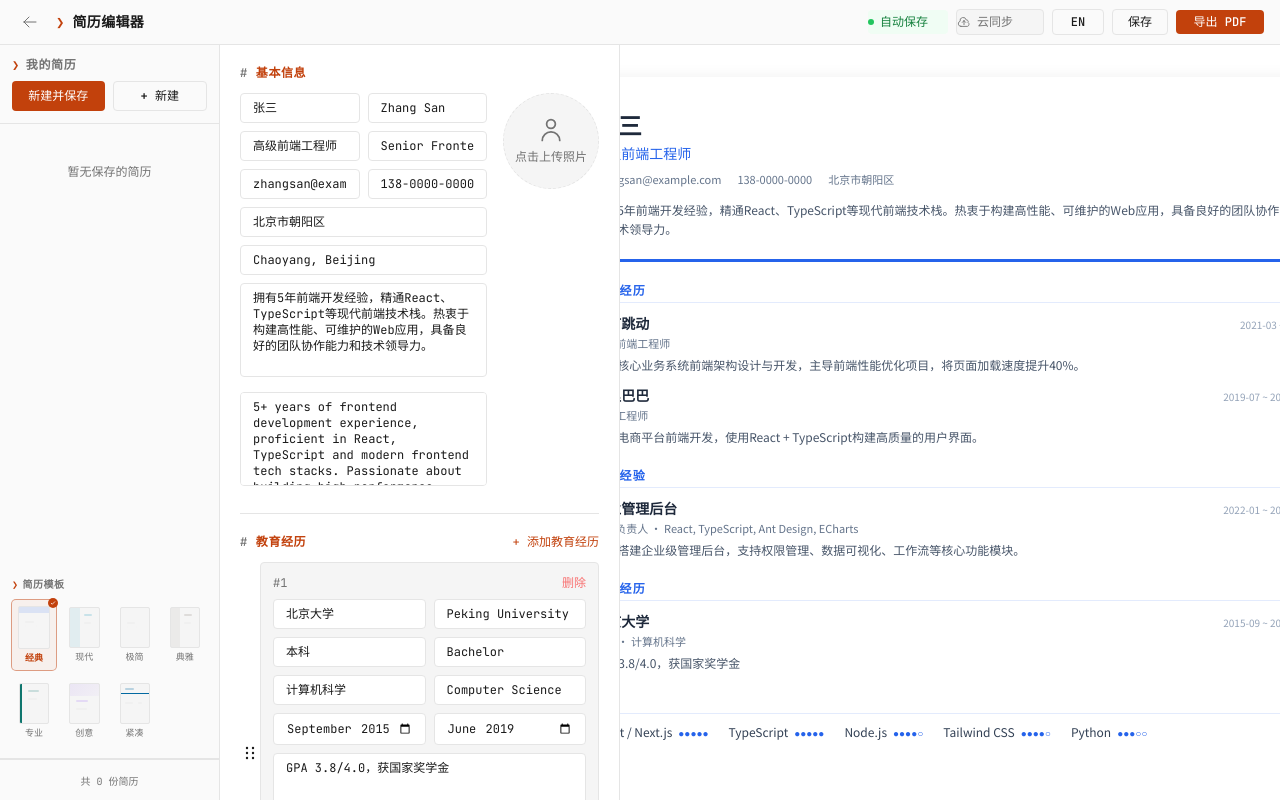
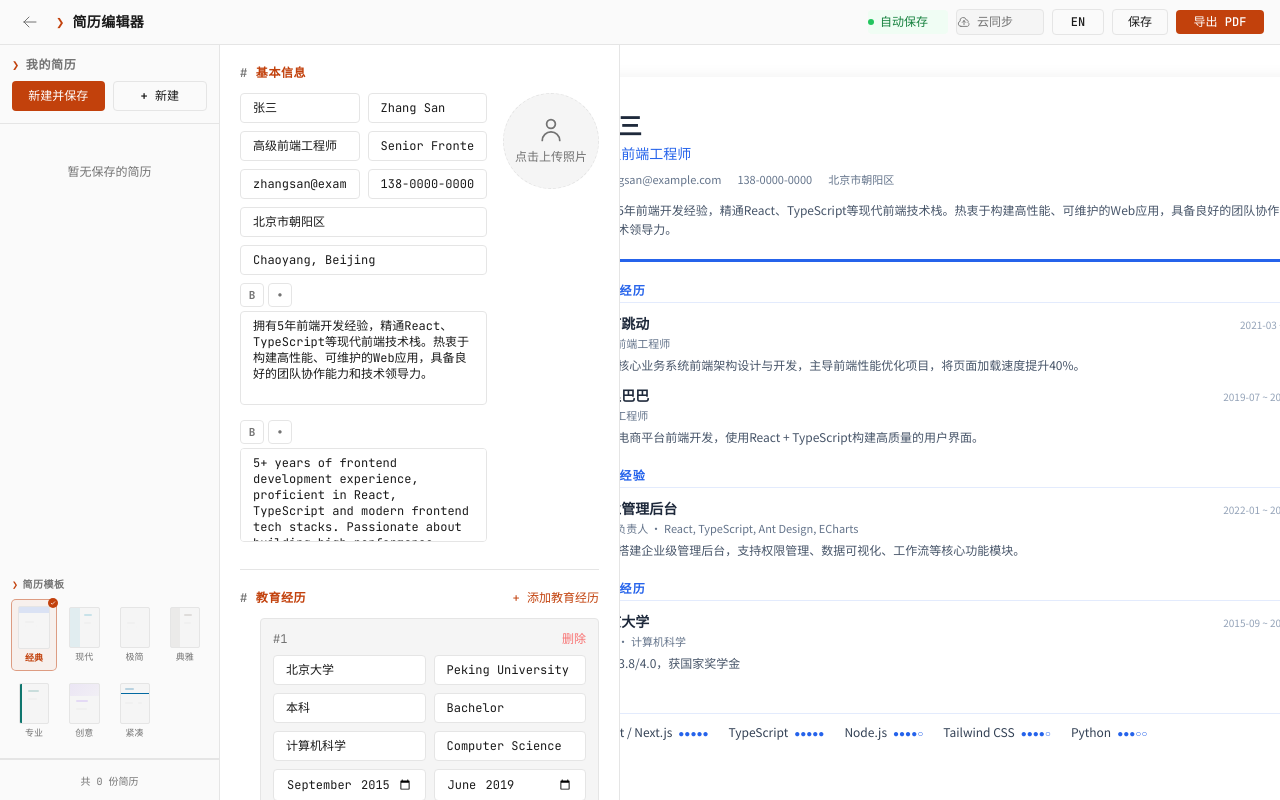
Before and after one commit to Unusual6/Resume-Editor, a React (Vite) app: page / in a window 1280 px wide. Built offline with nearby package versions, Linux system fonts and the light colour scheme.

Commit message:
Add B and bullet point toolbar buttons to all textareas

```diff
--- /dev/null
+++ b/src/components/FormattedTextarea.tsx
@@ -0,0 +1,104 @@
+import { useRef, useCallback } from 'react';
+
+interface Props {
+  value: string;
+  onChange: (value: string) => void;
+  placeholder?: string;
+  rows?: number;
+}
+
+export default function FormattedTextarea({ value, onChange, placeholder, rows = 5 }: Props) {
+  const ref = useRef<HTMLTextAreaElement>(null);
+
+  const update = useCallback((before: string, after: string, newCursorPos?: number) => {
+    onChange(before + after);
+    requestAnimationFrame(() => {
+      const el = ref.current;
+      if (!el) return;
+      el.focus();
+      if (newCursorPos !== undefined) {
+        el.setSelectionRange(newCursorPos, newCursorPos);
+      }
+    });
+  }, [onChange]);
+
+  const handleBold = () => {
+    const el = ref.current;
+    if (!el) return;
+    const start = el.selectionStart;
+    const end = el.selectionEnd;
+    const before = value.slice(0, start);
+    const selected = value.slice(start, end);
+    const after = value.slice(end);
+
+    if (selected) {
+      // Toggle bold on selection
+      if (selected.startsWith('**') && selected.endsWith('**')) {
+        update(before, selected.slice(2, -2) + after, start + selected.length - 4);
+      } else {
+        update(before, `**${selected}**` + after, start + selected.length + 4);
+      }
+    } else {
+      // Insert placeholder
+      update(before, '****' + after, start + 2);
+    }
+  };
+
+  const handleBullet = () => {
+    const el = ref.current;
+    if (!el) return;
+    const start = el.selectionStart;
+    const end = el.selectionEnd;
+
+    // Find the range of lines to toggle
+    const lineStart = value.lastIndexOf('\n', start - 1) + 1;
+    let lineEnd = value.indexOf('\n', end);
+    if (lineEnd === -1) lineEnd = value.length;
+
+    const before = value.slice(0, lineStart);
+    const after = value.slice(lineEnd);
+    const lines = value.slice(lineStart, lineEnd).split('\n');
+
+    // Toggle: if all lines have bullets, remove them; otherwise add to all
+    const allBulleted = lines.every(l => l.startsWith('• '));
+    const newLines = lines.map(l => allBulleted ? l.replace(/^• /, '') : `• ${l}`);
+    const newText = newLines.join('\n');
+
+    update(before, newText + after, lineStart + newText.length);
+  };
+
+  return (
+    <div>
+      <div className="flex items-center gap-1 mb-1">
+        <button
+          type="button"
+          onClick={handleBold}
+          className="w-6 h-6 flex items-center justify-center rounded text-[11px] font-bold
+                     text-sf-muted border border-sf-border hover:bg-primary/15 hover:text-primary
+                     hover:border-primary/40 transition-colors"
+          title="加粗: 选中文字后点击，或用 **文字** 语法"
+        >
+          B
+        </button>
+        <button
+          type="button"
+          onClick={handleBullet}
+          className="w-6 h-6 flex items-center justify-center rounded text-sm
+                     text-sf-muted border border-sf-border hover:bg-primary/15 hover:text-primary
+                     hover:border-primary/40 transition-colors"
+          title="圆点列表: 为当前行/选中行添加/移除圆点"
+        >
+          •
+        </button>
+      </div>
+      <textarea
+        ref={ref}
+        className="input-field resize-none"
+        rows={rows}
+        placeholder={placeholder}
+        value={value}
+        onChange={e => onChange(e.target.value)}
+      />
+    </div>
+  );
+}
--- a/src/components/ResumeForm.tsx
+++ b/src/components/ResumeForm.tsx
@@ -1,6 +1,7 @@
 import { useTranslation } from 'react-i18next';
 import { useResume } from '../context/ResumeContext';
 import PhotoUpload from './PhotoUpload';
+import FormattedTextarea from './FormattedTextarea';
 import EducationSection from './sections/Education';
 import ExperienceSection from './sections/Experience';
 import ProjectsSection from './sections/Projects';
@@ -44,10 +45,10 @@ export default function ResumeForm() {
               value={bio.address} onChange={e => updateBio('address', e.target.value)} />
             <input className="input-field" placeholder="Address (EN)"
               value={bio.addressEn} onChange={e => updateBio('addressEn', e.target.value)} />
-            <textarea className="input-field resize-none" rows={5} placeholder={t('placeholder.summary')}
-              value={bio.summary} onChange={e => updateBio('summary', e.target.value)} />
-            <textarea className="input-field resize-none" rows={5} placeholder="Summary (EN)"
-              value={bio.summaryEn} onChange={e => updateBio('summaryEn', e.target.value)} />
+            <FormattedTextarea value={bio.summary} onChange={v => updateBio('summary', v)}
+              placeholder={t('placeholder.summary')} rows={5} />
+            <FormattedTextarea value={bio.summaryEn} onChange={v => updateBio('summaryEn', v)}
+              placeholder="Summary (EN)" rows={5} />
           </div>
           <PhotoUpload />
         </div>
--- a/src/components/sections/Education.tsx
+++ b/src/components/sections/Education.tsx
@@ -2,6 +2,7 @@ import { useTranslation } from 'react-i18next';
 import { useResume } from '../../context/ResumeContext';
 import { Education } from '../../types/resume';
 import SortableList from '../SortableList';
+import FormattedTextarea from '../FormattedTextarea';
 
 export default function EducationSection() {
   const { t } = useTranslation();
@@ -70,10 +71,10 @@ export default function EducationSection() {
               <input className="input-field" placeholder={t('form.endDate')} type="month"
                 value={edu.endDate} onChange={e => updateEducation(edu.id, 'endDate', e.target.value)} />
             </div>
-            <textarea className="input-field resize-none" rows={4} placeholder={t('placeholder.description')}
-              value={edu.description} onChange={e => updateEducation(edu.id, 'description', e.target.value)} />
-            <textarea className="input-field resize-none" rows={4} placeholder="Description (EN)"
-              value={edu.descriptionEn} onChange={e => updateEducation(edu.id, 'descriptionEn', e.target.value)} />
+            <FormattedTextarea value={edu.description} onChange={v => updateEducation(edu.id, 'description', v)}
+              placeholder={t('placeholder.description')} rows={4} />
+            <FormattedTextarea value={edu.descriptionEn} onChange={v => updateEducation(edu.id, 'descriptionEn', v)}
+              placeholder="Description (EN)" rows={4} />
           </div>
         )}
       />
--- a/src/components/sections/Experience.tsx
+++ b/src/components/sections/Experience.tsx
@@ -2,6 +2,7 @@ import { useTranslation } from 'react-i18next';
 import { useResume } from '../../context/ResumeContext';
 import { Experience } from '../../types/resume';
 import SortableList from '../SortableList';
+import FormattedTextarea from '../FormattedTextarea';
 
 export default function ExperienceSection() {
   const { t } = useTranslation();
@@ -62,10 +63,10 @@ export default function ExperienceSection() {
               <input className="input-field" placeholder={t('form.endDate')} type="month"
                 value={exp.endDate} onChange={e => update(exp.id, 'endDate', e.target.value)} />
             </div>
-            <textarea className="input-field resize-none" rows={6} placeholder={t('placeholder.description')}
-              value={exp.description} onChange={e => update(exp.id, 'description', e.target.value)} />
-            <textarea className="input-field resize-none" rows={6} placeholder="Description (EN)"
-              value={exp.descriptionEn} onChange={e => update(exp.id, 'descriptionEn', e.target.value)} />
+            <FormattedTextarea value={exp.description} onChange={v => update(exp.id, 'description', v)}
+              placeholder={t('placeholder.description')} rows={6} />
+            <FormattedTextarea value={exp.descriptionEn} onChange={v => update(exp.id, 'descriptionEn', v)}
+              placeholder="Description (EN)" rows={6} />
           </div>
         )}
       />
--- a/src/components/sections/Projects.tsx
+++ b/src/components/sections/Projects.tsx
@@ -2,6 +2,7 @@ import { useTranslation } from 'react-i18next';
 import { useResume } from '../../context/ResumeContext';
 import { Project } from '../../types/resume';
 import SortableList from '../SortableList';
+import FormattedTextarea from '../FormattedTextarea';
 
 export default function ProjectsSection() {
   const { t } = useTranslation();
@@ -65,10 +66,10 @@ export default function ProjectsSection() {
             </div>
             <input className="input-field" placeholder={t('placeholder.techStack')}
               value={proj.techStack} onChange={e => update(proj.id, 'techStack', e.target.value)} />
-            <textarea className="input-field resize-none" rows={6} placeholder={t('placeholder.description')}
-              value={proj.description} onChange={e => update(proj.id, 'description', e.target.value)} />
-            <textarea className="input-field resize-none" rows={6} placeholder="Description (EN)"
-              value={proj.descriptionEn} onChange={e => update(proj.id, 'descriptionEn', e.target.value)} />
+            <FormattedTextarea value={proj.description} onChange={v => update(proj.id, 'description', v)}
+              placeholder={t('placeholder.description')} rows={6} />
+            <FormattedTextarea value={proj.descriptionEn} onChange={v => update(proj.id, 'descriptionEn', v)}
+              placeholder="Description (EN)" rows={6} />
           </div>
         )}
       />
```
